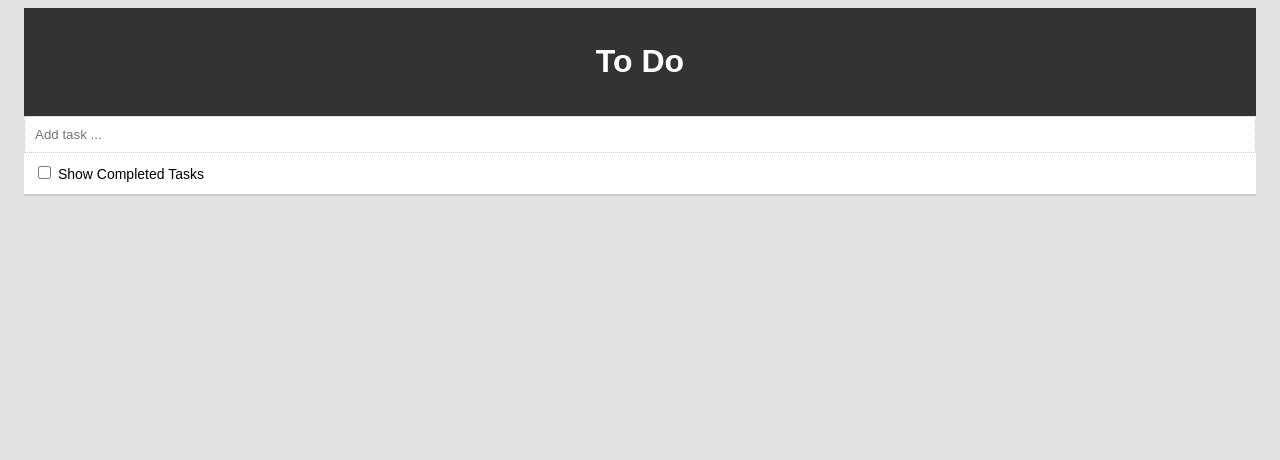
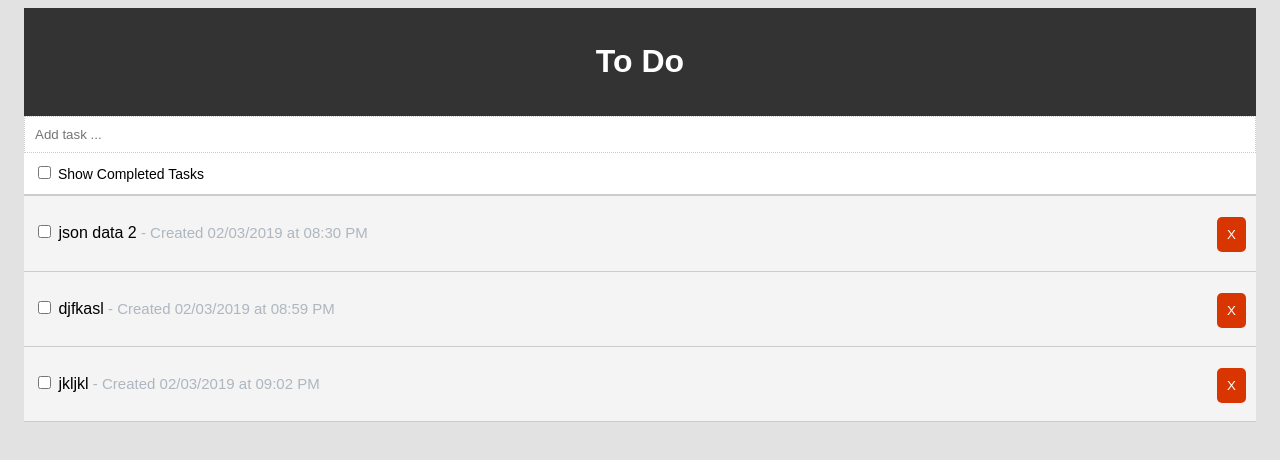
Before and after one commit to flor3s/to-do, a React (Create React App) app: page / in a window 1280 px wide. Shown: the top 460 px of the page. Built offline with nearby package versions, Linux system fonts and the light colour scheme; data requests are answered from the project's data file.

Commit message:
implement rest API db with json server and axios

```diff
--- /dev/null
+++ b/db.json
@@ -0,0 +1,22 @@
+{
+  "tasks": [
+    {
+      "id": 2,
+      "title": "json data 2",
+      "completed": false,
+      "startTime": "Sun Feb 03 2019 15:30:49 GMT-0500 (Eastern Standard Time)"
+    },
+    {
+      "title": "djfkasl",
+      "completed": false,
+      "startTime": "2019-02-03T20:59:13.313Z",
+      "id": 3
+    },
+    {
+      "title": "jkljkl",
+      "completed": false,
+      "startTime": "2019-02-03T21:02:20.790Z",
+      "id": 4
+    }
+  ]
+}
--- a/package.json
+++ b/package.json
@@ -3,6 +3,7 @@
   "version": "0.1.0",
   "private": true,
   "dependencies": {
+    "axios": "^0.18.0",
     "moment": "^2.24.0",
     "react": "^16.7.0",
     "react-dom": "^16.7.0",
--- a/src/App.js
+++ b/src/App.js
@@ -1,9 +1,10 @@
 import React, { Component } from 'react';
 import Header from './components/layout/Header';
+import Moment from 'react-moment';
 import Filter from './components/filter/Filter';
 import Tasks from './components/tasks/Tasks';
 import AddTask from './components/addtasks/AddTask';
-import uuid from 'uuid';
+import axios from 'axios';
 
 import './App.css';
 
@@ -11,6 +12,12 @@ class App extends Component {
   state = {
     tasks: [],
     filter: true
+  }
+
+  componentDidMount(){
+    axios.get('http://localhost:3001/tasks')
+    .then(response => this.setState({ tasks: response.data})
+    )
   }
 
   // toggle status
@@ -26,23 +33,22 @@ class App extends Component {
 
   // delete task
   delTask = (id) => {
-    this.setState({ tasks: [...this.state.tasks.filter(task => task.id !== id)] });
+    axios.delete(`http://localhost:3001/tasks/${id}`)
+    .then(response => this.setState({ tasks: [...this.state.tasks.filter(task => task.id !== id)] }));
   }
 
   // add task
   addTask = (title) => {
-    const newTask = {
-      id: uuid.v4(),
+    var jsonDate = (new Date()).toJSON();
+    axios.post('http://localhost:3001/tasks', {
       title,
       completed: false,
-      startTime: new Date()
-    }
-    this.setState({ tasks: [...this.state.tasks, newTask] })
+      startTime: jsonDate
+    }).then(response => this.setState({ tasks: [...this.state.tasks, response.data] }));
   }
 
   // toggle filter
   toggleFilter = () => {
-    const f = this.state.filter
     this.setState({ filter: !this.state.filter });
   }
 
--- a/src/components/filter/Filter.js
+++ b/src/components/filter/Filter.js
@@ -13,7 +13,6 @@ class Filter extends Component {
   }
 
   render() {
-    const filter = this.props.filter;
     return (
       <p style={this.getStyle()}>
         <input type="checkbox" onChange={this.props.toggleFilter} /> { ' ' }
@@ -23,15 +22,6 @@ class Filter extends Component {
   }
 }
 
-const btnStyle = {
-  background: '#D83500',
-  color: '#fff',
-  border: 'none',
-  padding: '10px 10px',
-  borderRadius: '5px',
-  cursor: 'pointer',
-};
-
 //Proptypes
 // Tasks.propTypes = {
 //   tasks: PropTypes.array.isRequired,
--- a/src/components/tasks/TaskItem.js
+++ b/src/components/tasks/TaskItem.js
@@ -23,7 +23,7 @@ class TaskItem extends Component {
           <input type="checkbox" onChange={this.props.toggleComplete.bind(this, id)} /> { ' ' }
           {title}
           <span style={timeStamp}> - Created {formattedDate} at {formattedTime}</span>
-          <button onClick={this.props.delTask.bind(this, id)} style={btnStyle}>Remove</button>
+          <button onClick={this.props.delTask.bind(this, id)} style={btnStyle}>X</button>
         </p>
       </div>
     )
```
Also changed, not shown: 1 other file (tests, documents, lock files or other folders).
